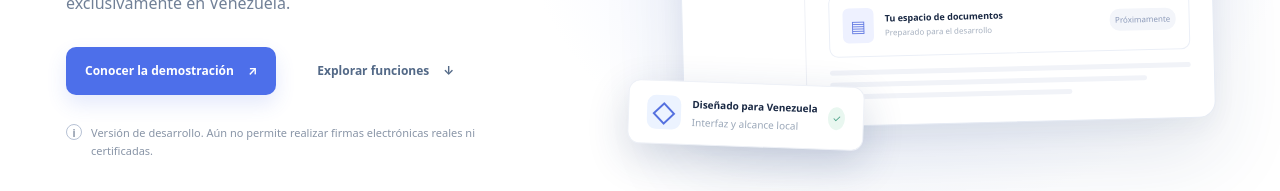
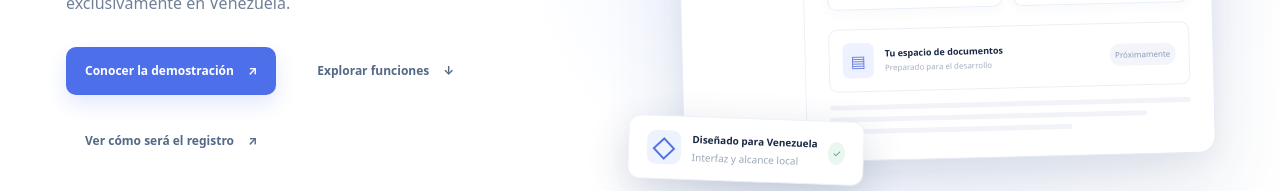
Before and after one commit to medinacaj/app-web-digi-firma, a plain HTML site: page index.html in a window 1280 px wide. Shown: the part 576-767 px from the top of the page. Drawn offline with Linux system fonts and the light colour scheme.

Commit message:
feat: include safe static registration preview in allowlisted Pages build

```diff
--- a/index.html
+++ b/index.html
@@ -33,7 +33,7 @@
       <span class="eyebrow"><span class="eyebrow-line"></span> UN FUTURO MÁS SIMPLE PARA TUS DOCUMENTOS</span>
       <h1 id="hero-title">Los acuerdos<br> avanzan mejor <em>sin papel.</em></h1>
       <p>Estamos construyendo un espacio para preparar, organizar y gestionar documentos electrónicos con trazabilidad, enfocado exclusivamente en Venezuela.</p>
-      <div class="hero-actions"><a class="button button-primary" href="./app/">Conocer la demostración <span aria-hidden="true">↗</span></a><a class="button button-plain" href="#funciones">Explorar funciones <span aria-hidden="true">↓</span></a></div>
+      <div class="hero-actions"><a class="button button-primary" href="./app/">Conocer la demostración <span aria-hidden="true">↗</span></a><a class="button button-plain" href="#funciones">Explorar funciones <span aria-hidden="true">↓</span></a><a class="button button-plain" href="./registro/">Ver cómo será el registro <span aria-hidden="true">↗</span></a></div>
       <div class="hero-note"><span class="hero-note-icon" aria-hidden="true">i</span><span>Versión de desarrollo. Aún no permite realizar firmas electrónicas reales ni certificadas.</span></div>
     </div>
     <div class="hero-visual" aria-label="Vista ilustrativa de la interfaz de gestión documental. No representa datos ni documentos reales.">
```
